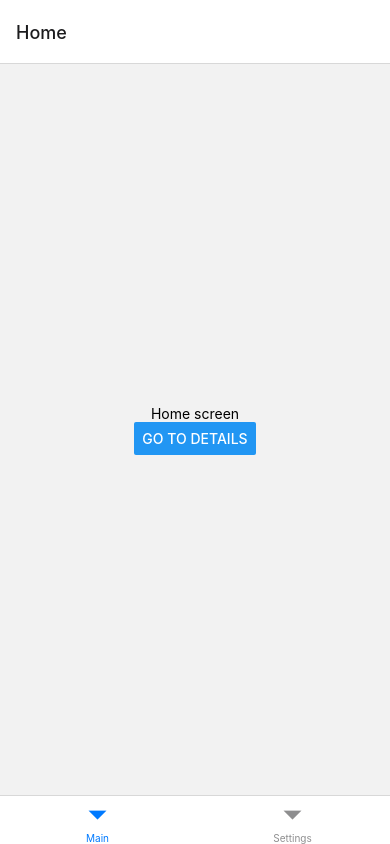
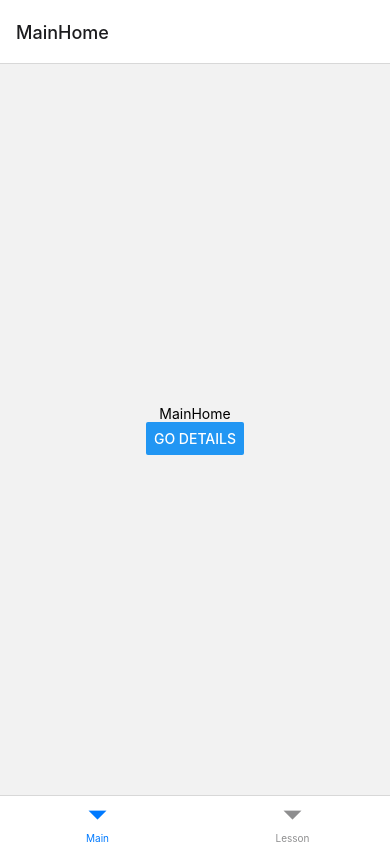
Before and after one commit to f5074/react-native, a React Native app: screen /LessonDetail in a window 390 px wide. Built offline with nearby package versions, Linux system fonts and the light colour scheme.

Commit message:
fix: nav

```diff
--- a/src/component/main/MainSectionItem.js
+++ b/src/component/main/MainDItem.js
@@ -16,7 +16,7 @@ import {
   ReloadInstructions,
 } from 'react-native/Libraries/NewAppScreen';
 
-export default class Section extends Component {
+export default class MainDItem extends Component {
   constructor(props) {
     super(props);
     this.state = {
--- a/src/nav/AppContainer.js
+++ b/src/nav/AppContainer.js
@@ -1,66 +1,30 @@
-import LessonHomeScreen from 'pages/lesson/LessonHomeScreen';
-
-import React from 'react';
-import MainSectionItem from 'component/main/MainSectionItem';
-import {movies} from './src/common/Constants';
-
-import { Button, Text, View } from 'react-native';
+import { Button, Text, View , AppState, BackHandler} from 'react-native';
 import { NavigationContainer } from '@react-navigation/native';
 import { createStackNavigator } from '@react-navigation/stack';
 import { createBottomTabNavigator } from '@react-navigation/bottom-tabs';
-import MainHomeScreen from '../pages/main/MainHomeScreen';
+import MainDScreen from '../pages/main/MainDScreen';
+import MainHScreen from '../pages/main/MainHScreen';
+import React, { useCallback, useEffect, useMemo, useRef } from 'react';
+import LessonHScreen from '../pages/lesson/LessonHScreen';
+import LessonDScreen from '../pages/lesson/LessonDScreen';
 
-
-
-function DetailsScreen() {
+const MainTab = createStackNavigator();
+function MainTabScreen(navigation) {
   return (
-    <View style={{ flex: 1, justifyContent: 'center', alignItems: 'stretch' }}>
-      <MainHomeScreen/>
-    </View>
+    <MainTab.Navigator>
+      <MainTab.Screen name="MainHome" component={MainHScreen} />
+      <MainTab.Screen name="MainDetail" component={MainDScreen} />
+    </MainTab.Navigator>
   );
 }
 
-function HomeScreen({ navigation }) {
+const LessonTab = createStackNavigator();
+function LessonTabScreen() {
   return (
-    <View style={{ flex: 1, justifyContent: 'center', alignItems: 'center' }}>
-      <Text>Home screen</Text>
-      <Button
-        title="Go to Details"
-        onPress={() => navigation.navigate('Others')}
-      />
-    </View>
-  );
-}
-
-function SettingsScreen({ navigation }) {
-  return (
-    <View style={{ flex: 1, justifyContent: 'center', alignItems: 'center' }}>
-      <Text>Settings screen</Text>
-      <Button
-        title="Go to Details"
-        onPress={() => navigation.navigate('Details')}
-      />
-    </View>
-  );
-}
-
-const HomeStack = createStackNavigator();
-function HomeStackScreen() {
-  return (
-    <HomeStack.Navigator>
-      <HomeStack.Screen name="Home" component={HomeScreen}  />
-      <HomeStack.Screen name="Others" component={DetailsScreen} />
-    </HomeStack.Navigator>
-  );
-}
-
-const SettingsStack = createStackNavigator();
-function SettingsStackScreen() {
-  return (
-    <SettingsStack.Navigator>
-      <SettingsStack.Screen name="Settings" component={SettingsScreen} />
-      <SettingsStack.Screen name="Details" component={DetailsScreen} />
-    </SettingsStack.Navigator>
+    <LessonTab.Navigator>
+      <LessonTab.Screen name="LessonHome" component={MainHScreen} />
+      <LessonTab.Screen name="LessonDetail" component={MainDScreen} />
+    </LessonTab.Navigator>
   );
 }
 
@@ -69,8 +33,8 @@ const AppContainer = ({mode: appMode}) => {
   return (
     <NavigationContainer>
       <Tab.Navigator>
-        <Tab.Screen name="Main" component={HomeStackScreen} options={{ headerShown: false }} />
-        <Tab.Screen name="Settings" component={SettingsStackScreen} options={{ headerShown: false }} />
+        <Tab.Screen name="Main" component={MainTabScreen} options={{ headerShown: false }} />
+        <Tab.Screen name="Lesson" component={LessonTabScreen} options={{ headerShown: false }} />
       </Tab.Navigator>
     </NavigationContainer>
   );
--- a/src/pages/main/MainHomeScreen.js
+++ b/src/pages/lesson/LessonDScreen.js
@@ -1,12 +1,10 @@
 import React, {Component} from 'react';
-import MainSectionItem from 'component/main/MainSectionItem';
+import MainDItem from 'component/main/MainDItem';
 import { movies } from 'common/Constants';
-// import { createBottomTabNavigator } from '@react-navigation/bottom-tabs';
-
-
 import {
   SafeAreaView,
   ScrollView,
+
   StatusBar,
   StyleSheet,
   Text,
@@ -22,12 +20,7 @@ import {
   ReloadInstructions,
 } from 'react-native/Libraries/NewAppScreen';
 
-// const aLoop = movies.map((unit, idx) => {
-//   console.log(unit);
-//   return unit;
-// });
-
-export default class MainHomeScreen extends Component {
+export default class LessonDScreen extends Component {
     render() {
         return (
             <SafeAreaView style={{backgroundColor: Colors.light}}>
@@ -35,7 +28,7 @@ export default class MainHomeScreen extends Component {
             <ScrollView contentInsetAdjustmentBehavior="automatic">
               <View style={{backgroundColor: Colors.white}}>
                 {movies?.map((item,idx) => (
-                  <MainSectionItem title={item.title} key={idx}>{item.view}</MainSectionItem>
+                  <MainDItem title={item.title} key={idx}>{item.view}</MainDItem>
                 ))}
               </View>
             </ScrollView>
@@ -43,22 +36,3 @@ export default class MainHomeScreen extends Component {
         )
     }
 }
-
-const styles = StyleSheet.create({
-    sectionContainer: {
-      marginTop: 32,
-      paddingHorizontal: 24,
-    },
-    sectionTitle: {
-      fontSize: 24,
-      fontWeight: '600',
-    },
-    sectionDescription: {
-      marginTop: 8,
-      fontSize: 18,
-      fontWeight: '400',
-    },
-    highlight: {
-      fontWeight: '700',
-    },
-  });
--- /dev/null
+++ b/src/pages/lesson/LessonHScreen.js
@@ -0,0 +1,30 @@
+import React, {Component} from 'react';
+import {
+  SafeAreaView,
+  ScrollView,
+  StatusBar,
+  StyleSheet,
+  Text,
+  useColorScheme,
+  View,
+  Button,
+} from 'react-native';
+
+export default class LessonHScreen extends Component {
+  constructor(props) {
+    super(props);
+  }
+  componentDidMount() {}
+
+  render() {
+    return (
+      <View style={{flex: 1, justifyContent: 'center', alignItems: 'center'}}>
+        <Text>{this.props.route.name}</Text>
+        <Button
+          title="Go Details"
+          onPress={() => this.props.navigation.navigate('LessonDetail')}
+        />
+      </View>
+    );
+  }
+}
--- a/src/pages/lesson/LessonHomeScreen.js
+++ /dev/null
@@ -1,27 +0,0 @@
-import React, {Component} from 'react';
-import {
-  SafeAreaView,
-  ScrollView,
-  StatusBar,
-  StyleSheet,
-  Text,
-  useColorScheme,
-  View,
-} from 'react-native';
-import {
-  Colors,
-  DebugInstructions,
-  Header,
-  LearnMoreLinks,
-  ReloadInstructions,
-} from 'react-native/Libraries/NewAppScreen';
-
-export default class LessonHomeScreen extends Component {
-    render() {
-        return (
-            <View>
-                <Text>Test</Text>
-            </View>
-        )
-    }
-}
--- /dev/null
+++ b/src/pages/main/MainDScreen.js
@@ -0,0 +1,38 @@
+import React, {Component} from 'react';
+import MainDItem from 'component/main/MainDItem';
+import { movies } from 'common/Constants';
+import {
+  SafeAreaView,
+  ScrollView,
+
+  StatusBar,
+  StyleSheet,
+  Text,
+  useColorScheme,
+  View,
+} from 'react-native';
+
+import {
+  Colors,
+  DebugInstructions,
+  Header,
+  LearnMoreLinks,
+  ReloadInstructions,
+} from 'react-native/Libraries/NewAppScreen';
+
+export default class MainDScreen extends Component {
+    render() {
+        return (
+            <SafeAreaView style={{backgroundColor: Colors.light}}>
+            <StatusBar barStyle={'light-content'} />
+            <ScrollView contentInsetAdjustmentBehavior="automatic">
+              <View style={{backgroundColor: Colors.white}}>
+                {movies?.map((item,idx) => (
+                  <MainDItem title={item.title} key={idx}>{item.view}</MainDItem>
+                ))}
+              </View>
+            </ScrollView>
+          </SafeAreaView>
+        )
+    }
+}
--- /dev/null
+++ b/src/pages/main/MainHScreen.js
@@ -0,0 +1,30 @@
+import React, {Component} from 'react';
+import {
+  SafeAreaView,
+  ScrollView,
+  StatusBar,
+  StyleSheet,
+  Text,
+  useColorScheme,
+  View,
+  Button,
+} from 'react-native';
+
+export default class LessonHScreen extends Component {
+  constructor(props) {
+    super(props);
+  }
+  componentDidMount() {}
+
+  render() {
+    return (
+      <View style={{flex: 1, justifyContent: 'center', alignItems: 'center'}}>
+        <Text>{this.props.route.name}</Text>
+        <Button
+          title="Go Details"
+          onPress={() => this.props.navigation.navigate('MainDetail')}
+        />
+      </View>
+    );
+  }
+}
```
Also changed, not shown: App.js (+0 -18 lines), src/component/lesson/LessonDItem.js (added, +59 -0 lines).
